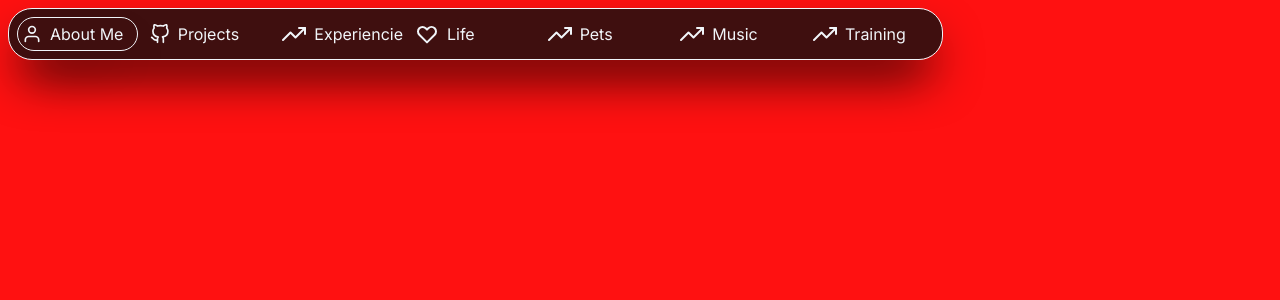
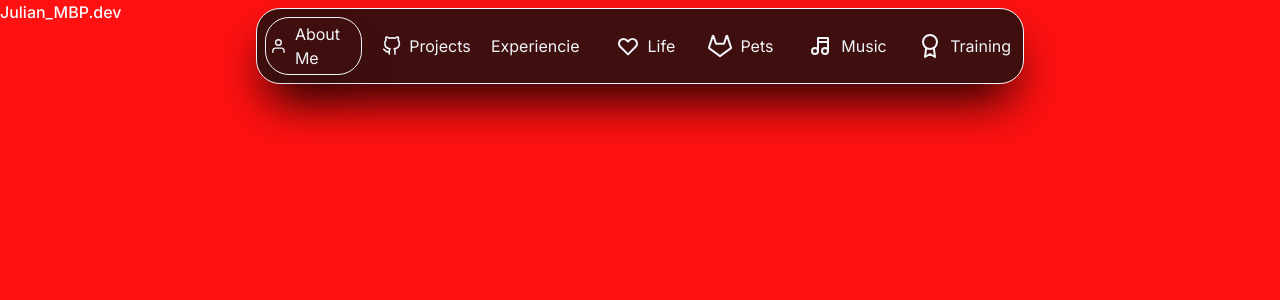
Before and after one commit to JulianMbp/portfolio, a Next.js app: page / in a window 1280 px wide. Shown: the top 300 px of the page. Built offline with nearby package versions, Linux system fonts and the light colour scheme.

Commit message:
agregando

```diff
--- a/app/page.tsx
+++ b/app/page.tsx
@@ -2,43 +2,46 @@ export default function Home() {
   return (
     <main className="bg-[#ff1111] w-screen h-screen">
       {/* Header */}
-        <header className=" h-auto w-auto m-2 fixed p-2 grid grid-cols-1 md:grid-cols-7 items-center bg-[#0F0F0F] bg-opacity-80 backdrop-filter backdrop-blur-sm transparent gap-3 border border-slate-100 rounded-3xl shadow-2xl shadow-black">
+        <header className="md:ml-[20%] md:mr-[20%] w-auto m-2 fixed p-2 grid grid-cols-1 md:grid-cols-7 items-center bg-[#0F0F0F] bg-opacity-80 backdrop-filter backdrop-blur-sm transparent gap-3 border border-slate-100 rounded-3xl shadow-2xl shadow-black">
           {/* About Me */}
-        <a className="border border-slate-100 rounded-3xl items-center md:p-1 flex gap-2 shadow-2xl h-5 w-5 md:h-auto md:w-auto" href="#about">
+            <a className="order-1 border hover:border-hidden hover:scale-110 hover:shadow-2xl transition-all active:scale-95 border-slate-100 rounded-3xl items-center md:p-1 flex gap-2 shadow-2xl h-5 w-5 md:h-auto md:w-auto" href="#about">
               <svg className=" h-5 w-5 text-slate-100"  viewBox="0 0 24 24"  fill="none"  stroke="currentColor"  stroke-width="2"  stroke-linecap="round"  stroke-linejoin="round">  <path d="M20 21v-2a4 4 0 0 0-4-4H8a4 4 0 0 0-4 4v2" />  <circle cx="12" cy="7" r="4" /></svg>
               <h2 className="text-slate-100 font-regular hidden md:block">About Me</h2>
             </a>
             {/* Projects */}
-        <a className=" flex gap-2 shadow-2xl  items-center h-5 w-5 md:h-auto md:w-auto" href="#projects">
+            <a className="order-2 hover:border-hidden hover:scale-125 hover:shadow-2xl transition-all active:scale-95 md:pl-2 flex gap-2 shadow-2xl  items-center h-5 w-5 md:h-auto md:w-auto" href="#projects">
               <svg className="h-5 w-5 text-slate-100"  viewBox="0 0 24 24"  fill="none"  stroke="currentColor"  stroke-width="2"  stroke-linecap="round"  stroke-linejoin="round">  <path d="M9 19c-5 1.5-5-2.5-7-3m14 6v-3.87a3.37 3.37 0 0 0-.94-2.61c3.14-.35 6.44-1.54 6.44-7A5.44 5.44 0 0 0 20 4.77 5.07 5.07 0 0 0 19.91 1S18.73.65 16 2.48a13.38 13.38 0 0 0-7 0C6.27.65 5.09 1 5.09 1A5.07 5.07 0 0 0 5 4.77a5.44 5.44 0 0 0-1.5 3.78c0 5.42 3.3 6.61 6.44 7A3.37 3.37 0 0 0 9 18.13V22" /></svg>
               <h2 className="text-slate-100 font-regular hidden md:block">Projects</h2>
             </a>
             {/* Experience */}
-        <a className=" flex gap-2 shadow-2xl  items-center h-5 w-5 md:h-auto md:w-auto" href="#experience">
+            <a className="order-3 hover:border-hidden hover:scale-125 hover:shadow-2xl transition-all active:scale-95 flex gap-2 shadow-2xl  items-center h-5 w-5 md:h-auto md:w-auto" href="#experience">
               <svg className="h-6 w-6 text-slate-100 "  viewBox="0 0 24 24"  fill="none"  stroke="currentColor"  stroke-width="2"  stroke-linecap="round"  stroke-linejoin="round">  <polyline points="23 6 13.5 15.5 8.5 10.5 1 18" />  <polyline points="17 6 23 6 23 12" /></svg>
               <h2 className="text-slate-100 font-regular hidden md:block">Experiencie</h2>
             </a>
             {/* Life */}
-        <a className=" flex gap-2 shadow-2xl  items-center h-5 w-5 md:h-auto md:w-auto " href="#experience">
+            <a className="order-4 hover:border-hidden hover:scale-125 hover:shadow-2xl transition-all active:scale-95 md:pl-6 flex gap-2 shadow-2xl  items-center h-5 w-5 md:h-auto md:w-auto " href="#experience">
               <svg className="h-6 w-6 text-slate-100 "  fill="none" viewBox="0 0 24 24" stroke="currentColor"><path stroke-linecap="round" stroke-linejoin="round" stroke-width="2" d="M4.318 6.318a4.5 4.5 0 000 6.364L12 20.364l7.682-7.682a4.5 4.5 0 00-6.364-6.364L12 7.636l-1.318-1.318a4.5 4.5 0 00-6.364 0z"/></svg>
               <h2 className="text-slate-100 font-regular hidden md:block">Life</h2>
             </a>
             {/* Pets */}
-        <a className=" flex gap-2 shadow-2xl  items-center h-5 w-5 md:h-auto md:w-auto" href="#experience">
-          <svg className="h-6 w-6 text-slate-100 "  viewBox="0 0 24 24"  fill="none"  stroke="currentColor"  stroke-width="2"  stroke-linecap="round"  stroke-linejoin="round">  <polyline points="23 6 13.5 15.5 8.5 10.5 1 18" />  <polyline points="17 6 23 6 23 12" /></svg>
+            <a className="order-5 hover:border-hidden hover:scale-125 hover:shadow-2xl transition-all active:scale-95 md:pl-2 flex gap-2 shadow-2xl items-center h-5 w-5 md:h-auto md:w-auto" href="#experience">
+              <svg className="h-6 w-6 text-slate-100"  viewBox="0 0 24 24"  fill="none"  stroke="currentColor"  stroke-width="2"  stroke-linecap="round"  stroke-linejoin="round">  <path d="M22.65 14.39L12 22.13 1.35 14.39a.84.84 0 0 1-.3-.94l1.22-3.78 2.44-7.51A.42.42 0 0 1 4.82 2a.43.43 0 0 1 .58 0 .42.42 0 0 1 .11.18l2.44 7.49h8.1l2.44-7.51A.42.42 0 0 1 18.6 2a.43.43 0 0 1 .58 0 .42.42 0 0 1 .11.18l2.44 7.51L23 13.45a.84.84 0 0 1-.35.94z" /></svg>
               <h2 className="text-slate-100 font-regular hidden md:block">Pets</h2>
             </a>
             {/* Music */}
-        <a className=" flex gap-2 shadow-2xl  items-center h-5 w-5 md:h-auto md:w-auto" href="#experience">
-          <svg className="h-6 w-6 text-slate-100 "  viewBox="0 0 24 24"  fill="none"  stroke="currentColor"  stroke-width="2"  stroke-linecap="round"  stroke-linejoin="round">  <polyline points="23 6 13.5 15.5 8.5 10.5 1 18" />  <polyline points="17 6 23 6 23 12" /></svg>
+            <a className="order-6 hover:border-hidden hover:scale-125 hover:shadow-2xl transition-all active:scale-95 flex gap-2 shadow-2xl  items-center h-5 w-5 md:h-auto md:w-auto" href="#experience">
+              <svg className="h-6 w-6 text-slate-100"  width="24" height="24" viewBox="0 0 24 24" stroke-width="2" stroke="currentColor" fill="none" stroke-linecap="round" stroke-linejoin="round">  <path stroke="none" d="M0 0h24v24H0z"/>  <circle cx="6" cy="17" r="3" />  <circle cx="16" cy="17" r="3" />  <polyline points="9 17 9 4 19 4 19 17" />  <line x1="9" y1="8" x2="19" y2="8" /></svg>
               <h2 className="text-slate-100 font-regular hidden md:block">Music</h2>
             </a>
             {/* Training */}
-        <a className=" flex gap-2 shadow-2xl  items-center h-5 w-5 md:h-auto md:w-auto" href="#experience">
-          <svg className="h-6 w-6 text-slate-100 "  viewBox="0 0 24 24"  fill="none"  stroke="currentColor"  stroke-width="2"  stroke-linecap="round"  stroke-linejoin="round">  <polyline points="23 6 13.5 15.5 8.5 10.5 1 18" />  <polyline points="17 6 23 6 23 12" /></svg>
+            <a className="order-7 hover:border-hidden hover:scale-125 hover:shadow-2xl transition-all active:scale-95 flex gap-2 shadow-2xl  items-center h-5 w-5 md:h-auto md:w-auto" href="#experience">
+              <svg className="h-6 w-6 text-slate-100"  viewBox="0 0 24 24"  fill="none"  stroke="currentColor"  stroke-width="2"  stroke-linecap="round"  stroke-linejoin="round">  <circle cx="12" cy="8" r="7" />  <polyline points="8.21 13.89 7 23 12 20 17 23 15.79 13.88" /></svg>
               <h2 className="text-slate-100 font-regular hidden md:block">Training</h2>
             </a>
         </header>
+        <section className="w-screen h-screen">
+                <h1 className="text-slate-50 font-medium items-center justify-center">Julian_MBP.dev</h1>
+        </section>
     </main>
   );
 }
```
Lines whose indentation alone changed are shown as unchanged.
